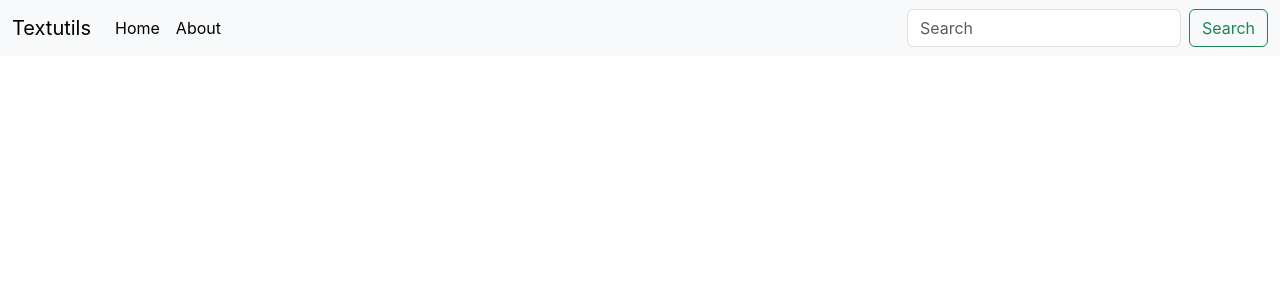
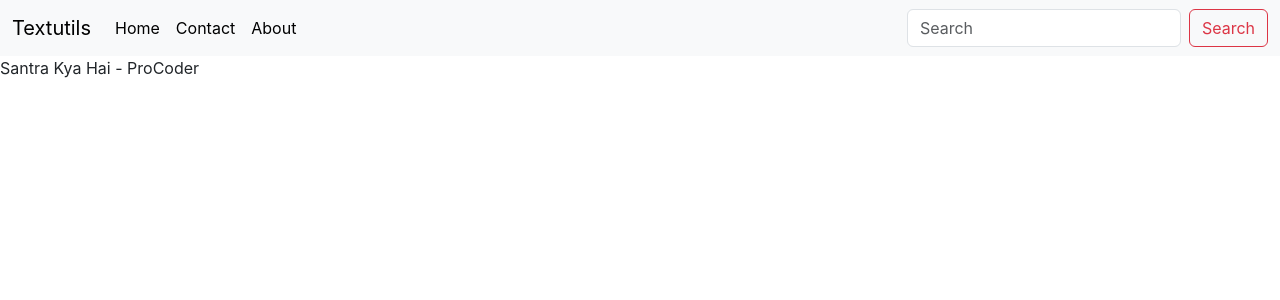
Before and after one commit to santr4/ReactJs-CodeWithHarry, a React (Create React App) app in the folder textutils/: page / in a window 1280 px wide. Shown: the top 300 px of the page. Built offline with nearby package versions, Linux system fonts and the light colour scheme.

Commit message:
[Add] : Props + spread operator

```diff
--- a/textutils/src/App.js
+++ b/textutils/src/App.js
@@ -1,52 +1,15 @@
 // import logo from "./logo.svg";
 import "./App.css";
+import Navbar from "./components/Navbar";
+import Body from "./components/Body";
+
+const arr = ["Santra ", "Kya ", "Hai ", "- "];
 
 function App() {
   return (
     <>
-      <nav className="navbar navbar-expand-lg bg-body-tertiary">
-        <div className="container-fluid">
-          <a className="navbar-brand" href="/">
-            Textutils
-          </a>
-          <button
-            className="navbar-toggler"
-            type="button"
-            data-bs-toggle="collapse"
-            data-bs-target="#navbarSupportedContent"
-            aria-controls="navbarSupportedContent"
-            aria-expanded="false"
-            aria-label="Toggle navigation"
-          >
-            <span className="navbar-toggler-icon"></span>
-          </button>
-          <div className="collapse navbar-collapse" id="navbarSupportedContent">
-            <ul className="navbar-nav me-auto mb-2 mb-lg-0">
-              <li className="nav-item">
-                <a className="nav-link active" aria-current="page" href="/">
-                  Home
-                </a>
-              </li>
-              <li className="nav-item">
-                <a className="nav-link active" aria-current="page" href="/">
-                  About
-                </a>
-              </li>
-            </ul>
-            <form className="d-flex" role="search">
-              <input
-                className="form-control me-2"
-                type="search"
-                placeholder="Search"
-                aria-label="Search"
-              />
-              <button className="btn btn-outline-success" type="submit">
-                Search
-              </button>
-            </form>
-          </div>
-        </div>
-      </nav>
+      <Navbar title="Textutils" contact="Contact" about="About" />
+      <Body bodyContent={arr} />
     </>
   );
 }
--- /dev/null
+++ b/textutils/src/components/Body.jsx
@@ -0,0 +1,13 @@
+import React from "react";
+
+function Body({ bodyContent }) {
+    return (
+        <body>
+            <div>
+                {[...bodyContent, "ProCoder"].map(val => val)} {/*spread operator*/}
+            </div>
+        </body>
+    )
+}
+
+export default Body;
--- /dev/null
+++ b/textutils/src/components/Navbar.jsx
@@ -0,0 +1,57 @@
+import React from "react";
+import PropTypes from 'prop-types'
+
+
+export default function Navbar({ title, contact, ...extra }) {
+  return (
+    <nav className="navbar navbar-expand-lg bg-body-tertiary">
+      <div className="container-fluid">
+        <a className="navbar-brand" href="/">
+          {title}
+        </a>
+        <button
+
+          className="navbar-toggler"
+          type="button"
+          data-bs-toggle="collapse"
+          data-bs-target="#navbarSupportedContent"
+          aria-controls="navbarSupportedContent"
+          aria-expanded="false"
+          aria-label="Toggle navigation"
+        >
+          <span className="navbar-toggler-icon"></span>
+        </button>
+        <div className="collapse navbar-collapse" id="navbarSupportedContent">
+          <ul className="navbar-nav me-auto mb-2 mb-lg-0">
+            <li className="nav-item">
+              <a className="nav-link active" aria-current="page" href="/">
+                Home
+              </a>
+            </li>
+            <li className="nav-item">
+              <a className="nav-link active" aria-current="page" href="/">
+                {contact}
+              </a>
+            </li>
+            <li className="nav-item">
+              <a className="nav-link active" aria-current="page" href="/">
+                {extra.about}
+              </a>
+            </li>
+          </ul>
+          <form className="d-flex" role="search">
+            <input
+              className="form-control me-2"
+              type="search"
+              placeholder="Search"
+              aria-label="Search"
+            />
+            <button className="btn btn-outline-danger" type="submit">
+              Search
+            </button>
+          </form>
+        </div>
+      </div>
+    </nav>
+  );
+}
```
Also changed, not shown: 1 other file (tests, documents, lock files or other folders).
